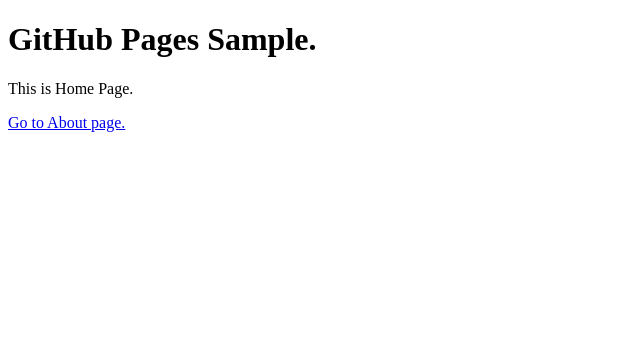
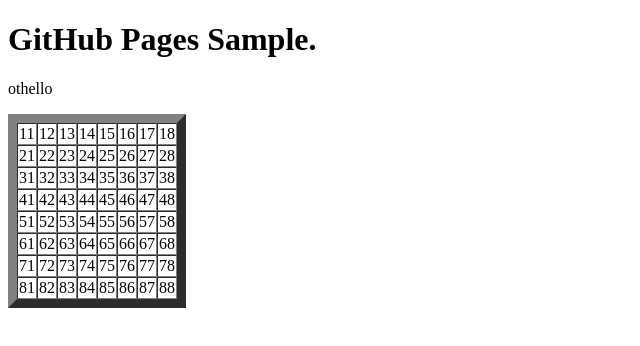
Before and after one commit to ImpureSilver11/othello, a Vue app: page / in a window 1280 px wide. Shown: the top 346 px of the page, without its empty margins (0-640 px from the left). Built offline with nearby package versions, Linux system fonts and the light colour scheme; the HTML template or start-up script is replaced by a standard one.

Commit message:
テーブル

```diff
--- a/package.json
+++ b/package.json
@@ -8,13 +8,14 @@
   },
   "dependencies": {
     "gh-pages": "^1.2.0",
-    "vue": "^2.5.17"
+    "vue": "^2.5.17",
+    "webpack-dev-server": "^3.1.14"
   },
   "devDependencies": {
     "vue-loader": "^15.4.1",
     "vue-router": "^3.0.1",
     "vue-template-compiler": "^2.5.17",
     "webpack": "^4.17.1",
-    "webpack-cli": "3.2.1"
+    "webpack-cli": "^3.2.3"
   }
 }
--- a/src/pages/About.vue
+++ b/src/pages/About.vue
@@ -1,10 +1,19 @@
 <template>
   <div>
-    <p>This is About Page.</p>
-    <router-link to="/">Go to Home page.</router-link>
+    <p>aboutPages</p>
+    <router-link to="/"></router-link>
   </div>
 </template>
 
 <script>
-export default {}
+export default {
+  data () {
+    return{
+    }
+  },
+  computed: {
+  },
+  methods: {
+  }
+}
 </script>
--- a/src/pages/Home.vue
+++ b/src/pages/Home.vue
@@ -1,10 +1,48 @@
 <template>
   <div>
-    <p>This is Home Page.</p>
-    <router-link to="/about">Go to About page.</router-link>
+    <p>othello</p>
+    <table border="9" cellspacing="0">
+      <tr v-for="i in y" v-bind:key="i">
+        <td v-for="j in x" v-bind:key="j">
+          <span v-on:click="mytarn">
+          {{ table[i][j] }}
+          </span>
+        </td>
+      </tr>
+    </table>
+    <router-link to="/about"></router-link>
   </div>
 </template>
 
 <script>
-export default {}
+const table_y = 8;
+const table_x = 8;
+const array_table = [
+  ['00','01','02','03','04','05','06','07','08'],
+  ['10','11','12','13','14','15','16','17','18'],
+  ['20','21','22','23','24','25','26','27','28'],
+  ['30','31','32','33','34','35','36','37','38'],
+  ['40','41','42','43','44','45','46','47','48'],
+  ['50','51','52','53','54','55','56','57','58'],
+  ['60','61','62','63','64','65','66','67','68'],
+  ['70','71','72','73','74','75','76','77','78'],
+  ['80','81','82','83','84','85','86','87','88']
+];
+export default {
+  data () {
+    return{
+      y: table_y,
+      x: table_x,
+      table: array_table
+    }
+  },
+    computed: {
+      isinit () {
+      }
+    },
+    methods: {
+        mytarn(){
+        }
+    }
+}
 </script>
```
Also changed, not shown: 3 other files (tests, documents, lock files or other folders).
